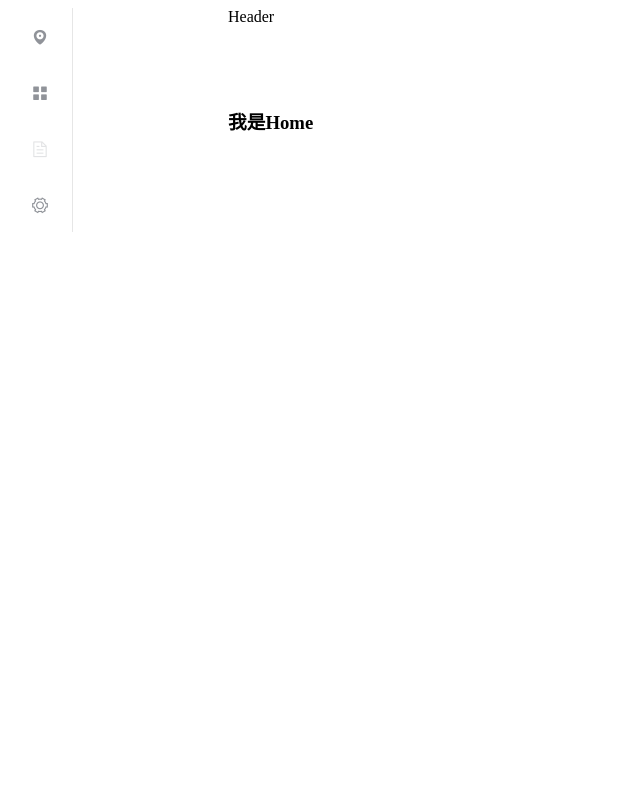
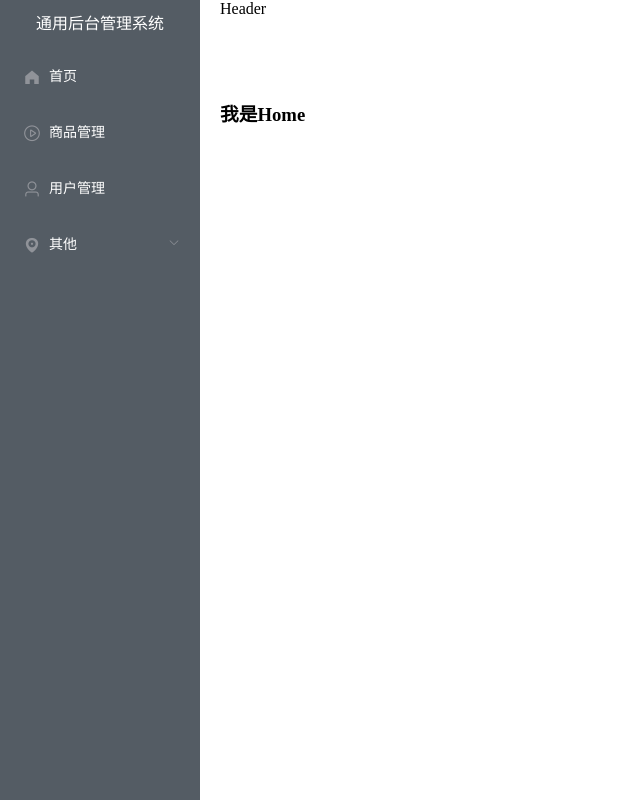
Before and after one commit to sunlord/MY-APP, a Vue app: page /#/home in a window 1280 px wide. Shown: the whole page, without its empty margins (0-640 px from the left). Built offline with nearby package versions, Linux system fonts and the light colour scheme.

Commit message:
添加了导航跳转,路由

```diff
--- a/package.json
+++ b/package.json
@@ -11,6 +11,8 @@
     "babel-plugin-component": "^1.1.1",
     "core-js": "^3.8.3",
     "element-ui": "^2.15.12",
+    "less": "4.1.2",
+    "less-loader": "6.0.0",
     "vue": "^2.6.14",
     "vue-router": "^3.6.5"
   },
--- a/src/App.vue
+++ b/src/App.vue
@@ -14,3 +14,10 @@ export default {
   name: 'App',
 }
 </script>
+
+<style lang="less">
+    html,body,h3 {
+        margin: 0;
+        padding: 0;
+    }
+</style>
--- a/src/components/CommonAside.vue
+++ b/src/components/CommonAside.vue
@@ -5,44 +5,59 @@
         @open="handleOpen"
         @close="handleClose"
         :collapse="isCollapse"
+        background-color="#545c64"
+        text-color="#fff"
+        active-text-color="#ffd04b"
     >
-        <el-submenu index="1">
+        <h3>通用后台管理系统</h3>
+        <el-menu-item
+            @click="clickMenu(item)"
+            v-for="item in noChildren"
+            :key="item.name"
+            :index="item.name"
+        >
+            <i :class="`el-icon-${item.icon}`"></i>
+            <span slot="title">{{ item.label }}</span>
+        </el-menu-item>
+
+        <el-submenu
+            v-for="item in hasChildren"
+            :key="item.label"
+            :index="item.label"
+        >
             <template slot="title">
-                <i class="el-icon-location"></i>
-                <span slot="title">导航一</span>
+                <i :class="`el-icon-${item.icon}`"></i>
+                <span slot="title">{{ item.label }}</span>
             </template>
-            <el-menu-item-group>
-                <span slot="title">分组一</span>
-                <el-menu-item index="1-1">选项1</el-menu-item>
-                <el-menu-item index="1-2">选项2</el-menu-item>
+            <el-menu-item-group
+                v-for="subItem in item.children"
+                :key="subItem.path"
+            >
+                <el-menu-item
+                    @click="clickMenu(subItem)"
+                    :index="subItem.path"
+                    >{{ subItem.label }}</el-menu-item
+                >
             </el-menu-item-group>
-            <el-menu-item-group title="分组2">
-                <el-menu-item index="1-3">选项3</el-menu-item>
-            </el-menu-item-group>
-            <el-submenu index="1-4">
-                <span slot="title">选项4</span>
-                <el-menu-item index="1-4-1">选项1</el-menu-item>
         </el-submenu>
-        </el-submenu>
-        <el-menu-item index="2">
-            <i class="el-icon-menu"></i>
-            <span slot="title">导航二</span>
-        </el-menu-item>
-        <el-menu-item index="3" disabled>
-            <i class="el-icon-document"></i>
-            <span slot="title">导航三</span>
-        </el-menu-item>
-        <el-menu-item index="4">
-            <i class="el-icon-setting"></i>
-            <span slot="title">导航四</span>
-        </el-menu-item>
     </el-menu>
 </template>
 
-<style>
+<style lang="less" scoped>
 .el-menu-vertical-demo:not(.el-menu--collapse) {
     width: 200px;
     min-height: 400px;
+}
+
+.el-menu {
+    height: 100vh;
+    h3 {
+        color: #fff;
+        text-align: center;
+        line-height: 48px;
+        font-size: 16px;
+        font-weight: 400;
+    }
 }
 </style>
 
@@ -50,7 +65,50 @@
 export default {
     data() {
         return {
-                isCollapse: true,
+            isCollapse: false,
+            menuData: [
+                {
+                    path: "/",
+                    name: "home",
+                    label: "首页",
+                    icon: "s-home",
+                    url: "Home/Home",
+                },
+                {
+                    path: "/mall",
+                    name: "mall",
+                    label: "商品管理",
+                    icon: "video-play",
+                    url: "MallManage/MallManage",
+                },
+                {
+                    path: "/user",
+                    name: "user",
+                    label: "用户管理",
+                    icon: "user",
+                    url: "UserManage/UserManage",
+                },
+                {
+                    label: "其他",
+                    icon: "location",
+                    children: [
+                        {
+                            path: "/page1",
+                            name: "page1",
+                            label: "页面1",
+                            icon: "setting",
+                            url: "Other/PageOne",
+                        },
+                        {
+                            path: "/page2",
+                            name: "page2",
+                            label: "页面2",
+                            icon: "setting",
+                            url: "Other/PageTwo",
+                        },
+                    ],
+                },
+            ],
         };
     },
     methods: {
@@ -60,6 +118,23 @@
         handleClose(key, keyPath) {
             console.log(key, keyPath);
         },
+        clickMenu(item) {
+            console.log(item);
+            // 当页面的路由与跳转的路由不一致才允许跳转
+            if (this.$route.path !== item.path && !(this.$route.path === '/home' && (item.path === '/'))) {
+                this.$router.push(item.path);
+            }
+        },
+    },
+    computed: {
+        // 没有子菜单
+        noChildren() {
+            return this.menuData.filter((item) => !item.children);
+        },
+        // 有子菜单
+        hasChildren() {
+            return this.menuData.filter((item) => item.children);
+        },
     },
 };
 </script>
--- a/src/router/index.js
+++ b/src/router/index.js
@@ -3,6 +3,9 @@ import VueRouter from 'vue-router'
 import Home from '../views/Home.vue'
 import User from '../views/User.vue'
 import Main from '../views/Main.vue'
+import Mall from '../views/Mall.vue'
+import PageOne from '../views/PageOne.vue'
+import PageTwo from '../views/PageTwo.vue'
 
 // 1. 创建路由组件
 Vue.use(VueRouter)
@@ -14,10 +17,14 @@ const routes = [
     {
         path: '/',
         component: Main,
+        redirect: './home', //重定向
         children: [
             // 子路由
-            { path: 'home', component: Home },
-            { path: 'user', component: User }
+            { path: 'home', component: Home }, //首页
+            { path: 'user', component: User }, //用户管理
+            { path: 'mall', component: Mall }, //商品管理
+            { path: 'Page1', component: PageOne }, //商品管理
+            { path: 'Page2', component: PageTwo }, //商品管理
         ]
     }
 ]
--- /dev/null
+++ b/src/views/Mall.vue
@@ -0,0 +1,11 @@
+<template>
+    <h1>我是Mall</h1>
+</template>
+
+<script>
+export default {
+    data() {
+        return {}
+    }
+}
+</script>
--- /dev/null
+++ b/src/views/PageOne.vue
@@ -0,0 +1,11 @@
+<template>
+    <h1>我是PageOne</h1>
+</template>
+
+<script>
+export default {
+    data() {
+        return {}
+    }
+}
+</script>
--- /dev/null
+++ b/src/views/PageTwo.vue
@@ -0,0 +1,11 @@
+<template>
+    <h1>我是PageTwo</h1>
+</template>
+
+<script>
+export default {
+    data() {
+        return {}
+    }
+}
+</script>
```
Also changed, not shown: src/components/CommonHeader.vue (added, +15 -0 lines), 2 other files (tests, documents, lock files or other folders). Lines whose indentation alone changed are shown as unchanged.
